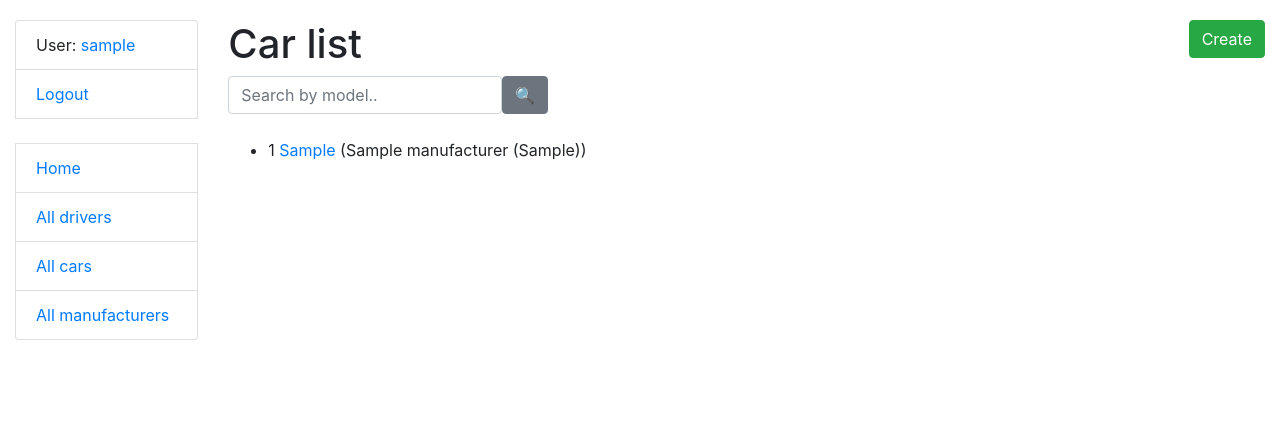
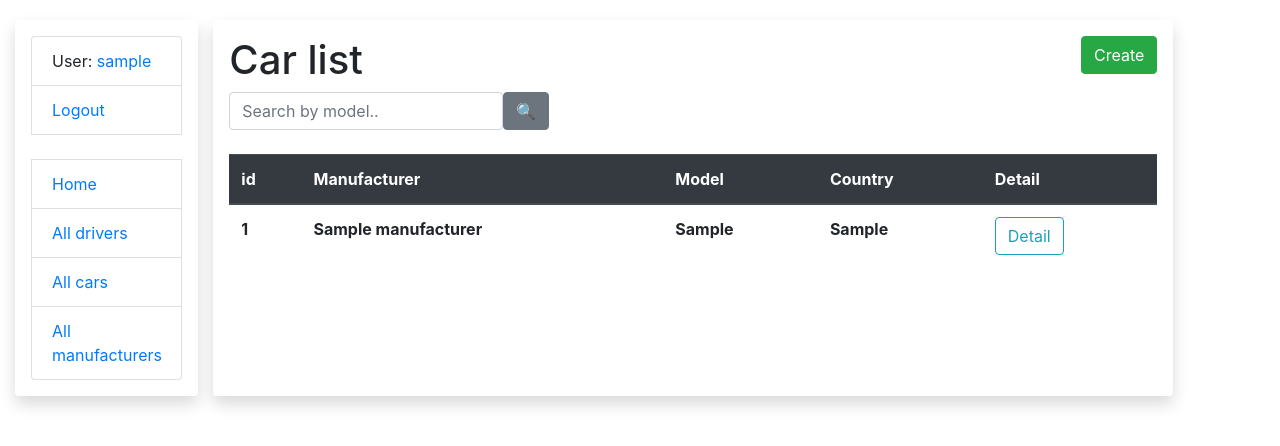
Before and after one commit to Igor-Cegelnyk/taxi-service, a Django app: page /cars/ in a window 1280 px wide. Shown: the top 446 px of the page. Run offline with Django 4.2, Linux system fonts and the light colour scheme; a user stored in the database is signed in; tables that the repository leaves empty hold one stand-in row (values such as "Sample post"); some libraries are stand-ins or nearby versions.

Commit message:
Upgraded front end for website

```diff
--- a/taxi/models.py
+++ b/taxi/models.py
@@ -33,5 +33,8 @@ class Car(models.Model):
     manufacturer = models.ForeignKey(Manufacturer, on_delete=models.CASCADE)
     drivers = models.ManyToManyField(Driver, related_name="cars")
 
+    class Meta:
+        ordering = ["manufacturer"]
+
     def __str__(self):
         return self.model
--- a/templates/base.html
+++ b/templates/base.html
@@ -12,6 +12,16 @@
     <!-- Add additional CSS in static file -->
     {% load static %}
     <link rel="stylesheet" href="{% static 'css/styles.css' %}">
+      <link rel="shortcut icon" href="{% static 'icon/favicon.ico' %}" type="image/x-icon" />
+      <link rel="apple-touch-icon" href="{% static 'icon/apple-touch-icon.png' %}" />
+      <link rel="apple-touch-icon" sizes="57x57" href="{% static 'icon/apple-touch-icon-57x57.png' %}" />
+      <link rel="apple-touch-icon" sizes="72x72" href="{% static 'icon/apple-touch-icon-72x72.png' %}" />
+      <link rel="apple-touch-icon" sizes="76x76" href="{% static 'icon/apple-touch-icon-76x76.png' %}" />
+      <link rel="apple-touch-icon" sizes="114x114" href="{% static 'icon/apple-touch-icon-114x114.png' %}" />
+      <link rel="apple-touch-icon" sizes="120x120" href="{% static 'icon/apple-touch-icon-120x120.png' %}" />
+      <link rel="apple-touch-icon" sizes="144x144" href="{% static 'icon/apple-touch-icon-144x144.png' %}" />
+      <link rel="apple-touch-icon" sizes="152x152" href="{% static 'icon/apple-touch-icon-152x152.png' %}" />
+      <link rel="apple-touch-icon" sizes="180x180" href="{% static 'icon/apple-touch-icon-180x180.png' %}" />
 </head>
 
 <body>
@@ -24,7 +34,7 @@
             {% endblock %}
 
         </div>
-        <div class="col-sm-10 ">
+        <div class="col-sm-9 shadow p-3 mb-5 bg-white rounded">
 
             {% block content %}{% endblock %}
 
--- a/templates/includes/sidebar.html
+++ b/templates/includes/sidebar.html
@@ -1,3 +1,4 @@
+<div class="shadow p-3 mb-5 bg-white rounded">
     <ul class="sidebar-nav list-group">
       {% if user.is_authenticated %}
         <li class="list-group-item">User: <a href="{{ user.get_absolute_url }}">{{ user.get_username }}</a></li>
@@ -13,3 +14,4 @@
       <li class="list-group-item"><a href="{% url 'taxi:car-list' %}">All cars</a></li>
       <li class="list-group-item"><a href="{% url 'taxi:manufacturer-list' %}">All manufacturers</a></li>
     </ul>
+</div>
--- a/templates/registration/login.html
+++ b/templates/registration/login.html
@@ -1,4 +1,5 @@
 {% extends "base.html" %}
+{% load crispy_forms_filters %}
 
 {% block content %}
 
@@ -14,7 +15,7 @@
 
 <form method="post" action="{% url 'login' %}">
 {% csrf_token %}
-{{ form.as_p }}
+{{ form|crispy }}
 
 <input type="submit" value="Login" class="btn btn-primary" />
 <input type="hidden" name="next" value="{{ next }}" />
--- a/templates/taxi/car_detail.html
+++ b/templates/taxi/car_detail.html
@@ -4,7 +4,7 @@
   <h1>
     Model: {{ car.manufacturer.name }} {{ car.model }}
   </h1>
-    <p><strong>Manufacturer:</strong> {{ car.manufacturer.country }} </p>
+    <p class="font-italic"><strong>Manufacturer:</strong> {{ car.manufacturer.country }} </p>
 
   <div class="ml-3">
     <h4>
@@ -20,6 +20,7 @@
         <hr>
         <p><strong>Username:</strong> {{ driver.username }}</p>
         <p><strong>Full name:</strong> {{ driver.first_name }} {{ driver.last_name }}</p>
+        <p><strong>Email address:</strong> {{ driver.email }} </p>
         <p><strong>License number:</strong> {{ driver.license_namber }}</p>
         <p class="text-muted"><strong>Id:</strong> {{driver.id}}</p>
 
--- a/templates/taxi/car_list.html
+++ b/templates/taxi/car_list.html
@@ -19,14 +19,28 @@
     <br>
 
   {% if car_list %}
-    <ul>
-      {% for car in car_list %}
-        <li>{{ car.id }}
-          <a href="{% url "taxi:car-detail" pk=car.id %} "> {{ car.model }} </a>
-           ({{ car.manufacturer.name }} ({{car.manufacturer.country}}))
-        </li>
-      {% endfor %}
-    </ul>
+    <table class="table">
+    <thead class="thead-dark">
+      <tr>
+        <th scope="col">id</th>
+        <th scope="col">Manufacturer</th>
+        <th scope="col">Model</th>
+        <th scope="col">Country</th>
+        <th scope="col">Detail</th>
+      </tr>
+    </thead>
+    <tbody>
+        {% for car in car_list %}
+         <tr>
+            <th scope="row"> {{ car.id }} </th>
+            <td class="font-weight-bolder"> {{ car.manufacturer.name }} </td>
+            <td class="font-weight-bolder"> {{ car.model }} </td>
+            <td class="font-weight-bolder"> {{car.manufacturer.country}} </td>
+            <td> <a href="{% url "taxi:car-detail" pk=car.id %} " class="btn btn-outline-info"> Detail </a> </td>
+            {% endfor %}
+        </tr>
+    </tbody>
+    </table>
   {% else %}
     <p>There are no cars in taxi</p>
   {% endif %}
--- a/templates/taxi/manufacturer_list.html
+++ b/templates/taxi/manufacturer_list.html
@@ -30,10 +30,10 @@
                   {{ manufacturer.country }}
               </td>
               <td>
-                  <a href="{% url 'taxi:manufacturer-update' pk=manufacturer.id %}">UPDATE</a>
+                  <a href="{% url 'taxi:manufacturer-update' pk=manufacturer.id %}" class="btn btn-outline-secondary btn-sm">UPDATE</a>
               </td>
               <td>
-                  <a href="{% url 'taxi:manufacturer-delete' pk=manufacturer.id %}">DELETE</a>
+                  <a href="{% url 'taxi:manufacturer-delete' pk=manufacturer.id %}" class="btn btn-outline-danger btn-sm">DELETE</a>
               </td>
           </tr>
         {% endfor %}
```
Also changed, not shown: static/icon/apple-touch-icon-114x114.png (added), static/icon/apple-touch-icon-120x120.png (added), static/icon/apple-touch-icon-144x144.png (added), static/icon/apple-touch-icon-152x152.png (added), static/icon/apple-touch-icon-180x180.png (added), static/icon/apple-touch-icon-57x57.png (added), static/icon/apple-touch-icon-72x72.png (added), static/icon/apple-touch-icon-76x76.png (added), static/icon/apple-touch-icon.png (added), static/icon/favicon.ico (added). Lines whose indentation alone changed are shown as unchanged.
